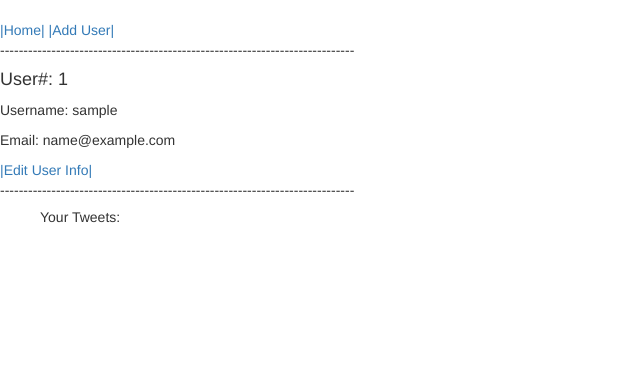
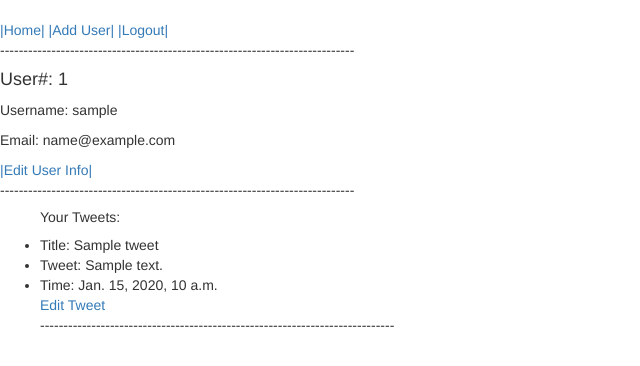
Before and after one commit to amandalynnes/twitterclone, a Django app: page /user/1/ in a window 1280 px wide. Shown: the top 366 px of the page, without its empty margins (0-640 px from the left). Run offline with Django 3.2, Linux system fonts and the light colour scheme; tables that the repository leaves empty hold one stand-in row (values such as "Sample post"); some libraries are stand-ins or nearby versions.

Commit message:
displaying tweets by user on user page

```diff
--- a/templates/index.html
+++ b/templates/index.html
@@ -9,6 +9,8 @@
     <h1>{{ heading }}</h1>
     <p></p>
     <a href="/addtweet/">|Post Tweet|</a>
+    <a href="/logout/">|Logout|</a>
+
     <p>-----------------------------------------------------------------------------------</p>
 
     <ul>
--- a/templates/tweet_view.html
+++ b/templates/tweet_view.html
@@ -10,6 +10,8 @@
     <p></p>
     <a href="/">|Home|</a>
     <a href="/addtweet/">|Post Tweet|</a>
+    <a href="/logout/">|Logout|</a>
+
     <p>----------------------------------------------------------------------------</p>
 
             <h4>Tweet#: {{ tweet.id }}</h4>
--- a/templates/user_view.html
+++ b/templates/user_view.html
@@ -10,6 +10,8 @@
     <p></p>
     <a href="/">|Home|</a>
     <a href="/adduser/">|Add User|</a>
+    <a href="/logout/">|Logout|</a>
+
     <p>----------------------------------------------------------------------------</p>
 
             <h4>User#: {{ user.id }}</h4>
@@ -22,15 +24,15 @@
             <ul>
                 <h5>Your Tweets:</h5>
                 {% for tweet in tweets %}
-                <!-- {% if tweet.posted_by == author %} -->
+                {% if tweet.posted_by == user %}
                     <li>Title: {{ tweet.title }}</li>
-                    <li>Tweet: {{ tweet.description }}</li>
-                    <li>Time: {{ tweet.dt_filed }}</li>
+                    <li>Tweet: {{ tweet.body }}</li>
+                    <li>Time: {{ tweet.dt_posted }}</li>
                     <a href="/tweet/edit/{{ tweet.id }}/">Edit Tweet</a>
 
                     <p>----------------------------------------------------------------------------</p>
 
-                    <!-- {% endif %} -->
+                    {% endif %}
                 {% endfor %}
 
             </ul>
--- a/tweet/views.py
+++ b/tweet/views.py
@@ -50,6 +50,7 @@ def tweet_edit(request, tweet_id):
             data = form.cleaned_data
             tweet.title = data['title']
             tweet.body = data['body']
+            tweet.posted_by = request.user
             tweet.save()
             return HttpResponseRedirect(reverse('tweet', args=[tweet.id]))
 
--- a/twitteruser/views.py
+++ b/twitteruser/views.py
@@ -45,9 +45,11 @@ def edit_user(request, user_id):
             return HttpResponseRedirect(reverse('user_detail', args=[user.id]))
 
     form = TwitterUserForm(
-        initial={'username': user.username, 'email': user.email, }
+        initial={'username': user.username, 'email': user.email}
     )
-    context.update({'form': form})
+    context.update({
+        'user': user,
+        'form': form})
     return render(
         request,
         'general_form.html',
```
